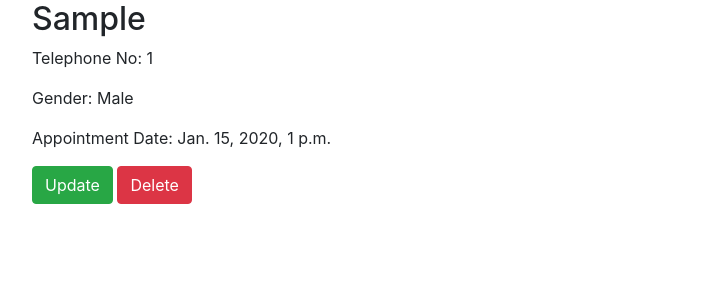
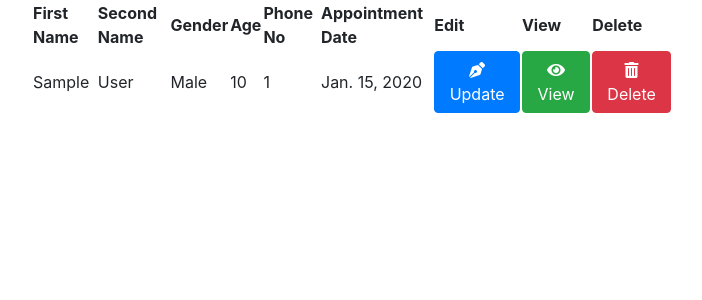
Before and after one commit to ngetichnicholas/Meds, a Django app: page /appointments in a window 1280 px wide. Shown: the part 56-356 px from the top of the page, without its empty margins (288-990 px from the left). Run offline with Django 3.2, Linux system fonts and the light colour scheme; tables that the repository leaves empty hold one stand-in row (values such as "Sample post"); some libraries are stand-ins or nearby versions.

Commit message:
Update app

```diff
--- a/clinic_app/templates/appointments.html
+++ b/clinic_app/templates/appointments.html
@@ -6,20 +6,34 @@
     <div class="col-md-3"></div>
     <div class="col-md-6">
       <div class="row">
-        {% if appointments %}
-        {% for appointment in appointments %}
-        <div class="">
-          <h2> {{appointment.first_name}} {{appointment.second_name}}</h2>
-          <p>Telephone No: {{appointment.phone}}</p>
-          <p>Gender: {{appointment.gender}}</p>
-          <p>Appointment Date: {{appointment.appointment_date}}</p>
-          <div class="">
-            <a href="{% url 'update_appointment' appointment.id %}" class="btn btn-success">Update</a>
-            <a href="{% url 'delete_appointment' appointment.id %}" class="btn  btn-danger">Delete</a>
-          </div>
-        </div>
-        {% endfor %}
-        {% endif %}
+        <table>
+          <tr>
+            <th>First Name</th>
+            <th>Second Name</th>
+            <th>Gender</th>
+            <th>Age</th>
+            <th>Phone No</th>
+            <th>Appointment Date</th>
+            <th>Edit</th>
+            <th>View</th>
+            <th>Delete</th>
+          </tr>
+          {% if appointments %}
+          {% for appointment in appointments %}
+          <tr>
+            <td>{{appointment.first_name}}</td>
+            <td>{{appointment.last_name}}</td>
+            <td>{{appointment.gender}}</td>
+            <td>{{appointment.age}}</td>
+            <td>{{appointment.phone}}</td>
+            <td>{{appointment.appointment_date|date}}</td>
+            <td><a href="{% url 'update_appointment' appointment.id %}" class="btn btn-primary"><i class="fas fa-pen-nib"></i> Update</a></td>
+            <td><a href="{% url 'update_appointment' appointment.id %}" class="btn btn-success"><i class="fas fa-eye"></i> View</a></td>
+            <td><a href="{% url 'delete_appointment' appointment.id %}" class="btn  btn-danger"><i class="fas fa-trash-alt"></i> Delete</a></td>
+          </tr>
+          {% endfor %}
+          {% endif %}
+        </table>
       </div>
     </div>
     <div class="col-md-3"></div>
```
